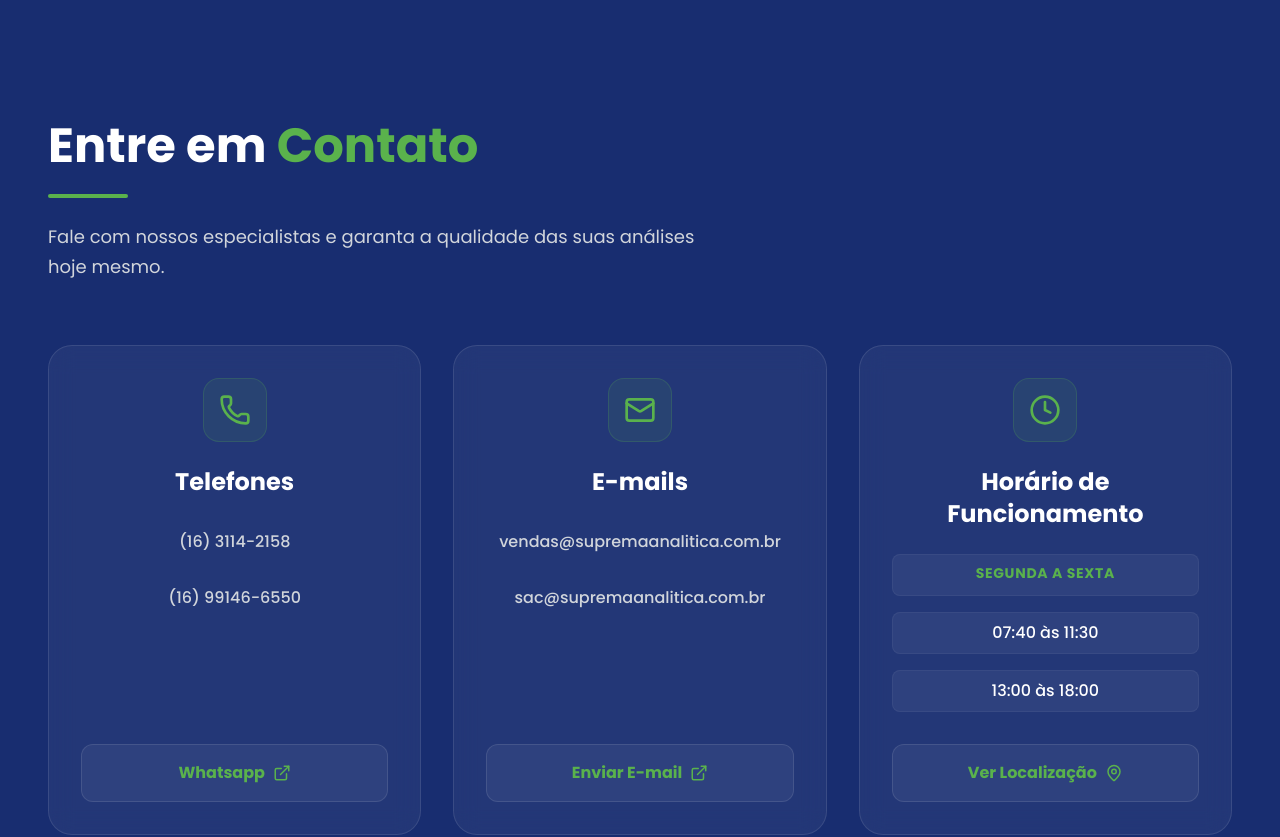
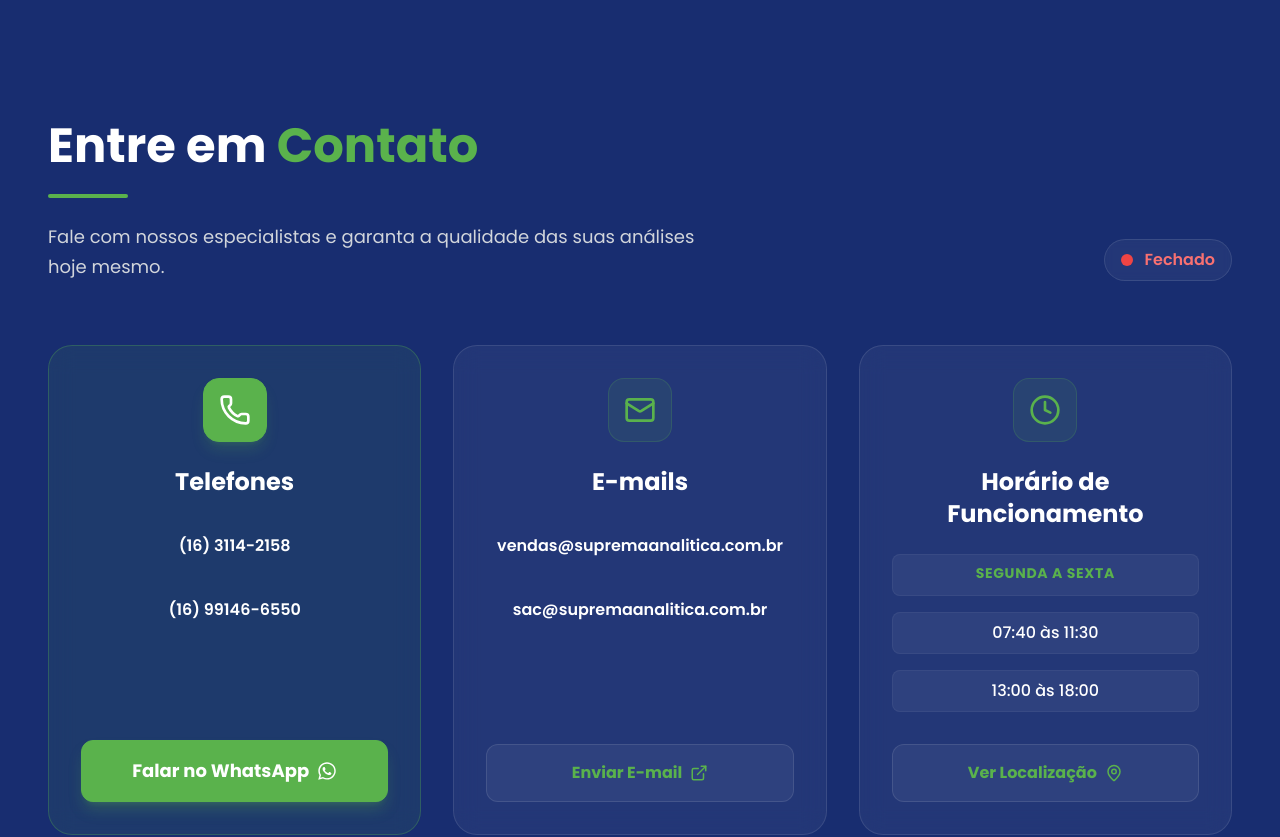
Before and after one commit to marcossbento/suprema-website-next, a Next.js app: page / in a window 1280 px wide. Shown: the part 4760-5597 px from the top of the page. Built offline with nearby package versions, Linux system fonts and the light colour scheme.

Commit message:
fix(contact): refactor contact section and update service CTA text

```diff
--- a/app/servicos/outros-servicos/page.tsx
+++ b/app/servicos/outros-servicos/page.tsx
@@ -213,7 +213,7 @@
                                         "bg-greenSup text-white hover:bg-greenSup-dark hover:scale-105"
                                     )}>
                                         <span className="relative z-10 flex flex-col md:flex-row items-center justify-center gap-2 text-center whitespace-normal">
-                                            Consultar Especialista sobre Projeto Personalizado
+                                            Consulte um Especialista
                                         </span>
                                         <div className="absolute inset-0 -translate-x-full group-hover:animate-[shimmer_1.5s_infinite] bg-gradient-to-r from-transparent via-white/25 to-transparent z-0" />
                                     </Button>
--- a/components/contact.tsx
+++ b/components/contact.tsx
@@ -1,15 +1,17 @@
 "use client";
 
-import React from 'react';
+import React, { useState, useEffect } from 'react';
 import { motion } from 'framer-motion';
-import { Phone, Mail, Clock, ExternalLink, MapPin } from 'lucide-react';
+import { Phone, Mail, Clock, ExternalLink, MapPin, Check, Copy } from 'lucide-react';
+import { FaWhatsapp } from 'react-icons/fa';
 import Link from 'next/link';
 
 // Interfaces para estruturação de dados
 interface ContactItem {
   text: string;
   prefix?: string;
-  href?: string;
+  href?: string; // Se tiver href, é um link (tel/mailto). Se não, é apenas texto.
+  copyValue?: string; // Valor exato para copiar
 }
 
 interface ContactCardData {
@@ -22,12 +24,44 @@
     href: string;
     icon: React.ElementType;
     openInNewTab?: boolean;
+    isPrimary?: boolean; // Novo campo para destaque
   };
 }
+
+// Função utilitária para verificar horário de funcionamento
+const checkBusinessHours = () => {
+  const now = new Date();
+  const day = now.getDay(); // 0 = Domingo, 1 = Segunda, ..., 6 = Sábado
+  const hour = now.getHours();
+  const minute = now.getMinutes();
+  const currentTime = hour * 60 + minute;
+
+  // Horário: Seg-Sex, 07:40 (460 min) às 18:00 (1080 min)
+  const openTime = 7 * 60 + 40;
+  const closeTime = 18 * 60;
+
+  const isWeekDay = day >= 1 && day <= 5;
+  const isOpen = isWeekDay && currentTime >= openTime && currentTime < closeTime;
+
+  return isOpen;
+};
 
 // Componente reutilizável para os cards
 const ContactCard = ({ data, index }: { data: ContactCardData, index: number }) => {
   const { icon: Icon, title, items, action } = data;
+  const [copiedIndex, setCopiedIndex] = useState<number | null>(null);
+
+  const handleCopy = (text: string, index: number, e: React.MouseEvent) => {
+    // Lógica para Desktop: Copiar e prevenir navegação se for link
+    // Vamos assumir desktop se a largura da janela for > 768px (md)
+    if (typeof window !== 'undefined' && window.innerWidth >= 768) {
+      e.preventDefault();
+      navigator.clipboard.writeText(text);
+      setCopiedIndex(index);
+      setTimeout(() => setCopiedIndex(null), 2000);
+    }
+    // Se for mobile, deixa o link funcionar (tel: ou mailto:)
+  };
 
   return (
     <motion.div
@@ -41,30 +75,52 @@
         duration: 0.6,
         delay: index * 0.1
       }}
-      className="group relative overflow-hidden bg-white/5 backdrop-blur-md border border-white/10 p-8 rounded-3xl hover:bg-white/10 transition-all duration-500 hover:-translate-y-2 hover:shadow-[0_0_40px_-10px_rgba(34,197,94,0.2)] h-full"
+      className={`group relative overflow-hidden backdrop-blur-md border p-8 rounded-3xl transition-all duration-500 hover:-translate-y-2 h-full flex flex-col
+        ${action.isPrimary
+          ? 'bg-greenSup/10 border-greenSup/30 hover:bg-greenSup/20 hover:shadow-[0_0_50px_-10px_rgba(34,197,94,0.3)]'
+          : 'bg-white/5 border-white/10 hover:bg-white/10 hover:shadow-[0_0_40px_-10px_rgba(34,197,94,0.1)]'
+        }`}
     >
-      <div className="absolute inset-0 bg-gradient-to-br from-greenSup/5 via-transparent to-transparent opacity-0 group-hover:opacity-100 transition-opacity duration-500" />
+      <div className={`absolute inset-0 bg-gradient-to-br opacity-0 group-hover:opacity-100 transition-opacity duration-500
+        ${action.isPrimary ? 'from-greenSup/20 via-transparent to-transparent' : 'from-greenSup/5 via-transparent to-transparent'}`}
+      />
 
       <div className="relative z-10 flex flex-col items-center text-center h-full">
-        <div className="w-16 h-16 bg-greenSup/10 rounded-2xl flex items-center justify-center mb-6 text-greenSup group-hover:scale-110 transition-transform duration-500 border border-greenSup/20">
+        <div className={`w-16 h-16 rounded-2xl flex items-center justify-center mb-6 transition-transform duration-500 border group-hover:scale-110
+          ${action.isPrimary
+            ? 'bg-greenSup text-white border-greenSup shadow-lg shadow-greenSup/20'
+            : 'bg-greenSup/10 text-greenSup border-greenSup/20'
+          }`}>
           <Icon size={32} />
         </div>
 
         <h3 className="text-2xl font-bold text-white mb-6">{title}</h3>
 
-        <div className="space-y-4 text-gray-300 flex-grow font-medium w-full">
-          {items.map((item, index) => (
+        <div className="space-y-4 text-gray-100 flex-grow font-medium w-full">
+          {items.map((item, idx) => (
             item.href ? (
               <Link
-                key={index}
+                key={idx}
                 href={item.href}
-                target="_blank"
-                className="flex items-center justify-center gap-2 hover:text-greenSup transition-colors p-2 rounded-lg hover:bg-white/5 w-full"
+                onClick={(e) => handleCopy(item.copyValue || item.text, idx, e)}
+                className="group/link flex items-center justify-center gap-2 hover:text-greenSup transition-colors p-3 rounded-lg hover:bg-white/5 w-full relative cursor-pointer"
+                title="Clique para copiar (Desktop) ou ligar/enviar (Mobile)"
               >
-                {item.prefix && <span className="font-medium text-gray-400">{item.prefix}:</span>} {item.text}
+                {item.prefix && <span className="font-medium text-gray-400">{item.prefix}:</span>}
+                <span className="text-white font-semibold">{item.text}</span>
+
+                {/* Feedback Visual de Cópia */}
+                <span className="absolute right-2 text-greenSup opacity-0 group-hover/link:opacity-100 transition-opacity">
+                  {copiedIndex === idx ? <Check size={16} /> : <Copy size={16} />}
+                </span>
+                {copiedIndex === idx && (
+                  <span className="absolute -top-8 bg-greenSup text-white text-xs py-1 px-2 rounded shadow-lg animate-fade-in-up">
+                    Copiado!
+                  </span>
+                )}
               </Link>
             ) : (
-              <div key={index} className="flex flex-col items-center justify-center gap-1 p-2 rounded-lg bg-white/5 w-full border border-white/5">
+              <div key={idx} className="flex flex-col items-center justify-center gap-1 p-2 rounded-lg bg-white/5 w-full border border-white/5">
                 {item.prefix && <span className="text-sm text-greenSup font-bold uppercase tracking-wider">{item.prefix}</span>}
                 <span className="text-white">{item.text}</span>
               </div>
@@ -75,10 +131,14 @@
         <Link
           href={action.href}
           target={action.openInNewTab ? "_blank" : undefined}
-          className="mt-8 w-full py-4 px-6 bg-white/5 hover:bg-greenSup text-greenSup hover:text-white rounded-xl font-bold transition-all duration-300 flex items-center justify-center gap-2 group/btn border border-white/10 hover:border-greenSup"
+          className={`mt-8 w-full py-4 px-6 rounded-xl font-bold transition-all duration-300 flex items-center justify-center gap-2 group/btn border
+            ${action.isPrimary
+              ? 'bg-greenSup text-white hover:bg-green-600 border-greenSup hover:border-green-600 shadow-lg shadow-greenSup/25 hover:shadow-greenSup/40 text-lg'
+              : 'bg-white/5 hover:bg-greenSup text-greenSup hover:text-white border-white/10 hover:border-greenSup'
+            }`}
         >
           {action.text}
-          <action.icon size={18} className="group-hover/btn:translate-x-1 transition-transform" />
+          <action.icon size={action.isPrimary ? 20 : 18} className="group-hover/btn:translate-x-1 transition-transform" />
         </Link>
       </div>
     </motion.div>
@@ -86,23 +146,22 @@
 };
 
 export default function ContactSection() {
+  const [isOpen, setIsOpen] = useState(false);
+
+  useEffect(() => {
+    setIsOpen(checkBusinessHours());
+    // Atualizar a cada minuto para garantir precisão
+    const interval = setInterval(() => {
+      setIsOpen(checkBusinessHours());
+    }, 60000);
+    return () => clearInterval(interval);
+  }, []);
 
   const titleVariants = {
-    hidden: {
-      y: 50,
-      opacity: 0,
-      filter: "blur(4px)"
-    },
+    hidden: { y: 50, opacity: 0, filter: "blur(4px)" },
     visible: {
-      y: 0,
-      opacity: 1,
-      filter: "blur(0px)",
-      transition: {
-        type: "spring",
-        stiffness: 70,
-        damping: 20,
-        duration: 0.7
-      }
+      y: 0, opacity: 1, filter: "blur(0px)",
+      transition: { type: "spring", stiffness: 70, damping: 20, duration: 0.7 }
     }
   };
 
@@ -113,14 +172,15 @@
       icon: Phone,
       title: "Telefones",
       items: [
-        { text: "(16) 3114-2158", href: "tel:(16)3114-2158" },
-        { text: "(16) 99146-6550", href: "tel:(16)99146-6550" }
+        { text: "(16) 3114-2158", href: "tel:1631142158", copyValue: "(16) 3114-2158" },
+        { text: "(16) 99146-6550", href: "tel:16991466550", copyValue: "(16) 99146-6550" }
       ],
       action: {
-        text: "Whatsapp",
+        text: "Falar no WhatsApp",
         href: "https://api.whatsapp.com/send?phone=5516991466550&text=Ol%C3%A1.%20Estava%20navegando%20pelo%20site%20da%20Suprema%20Anal%C3%ADtica%20e%20gostaria%20de%20atendimento.",
-        icon: ExternalLink,
-        openInNewTab: true
+        icon: FaWhatsapp,
+        openInNewTab: true,
+        isPrimary: true // Destaque total
       }
     },
     {
@@ -128,8 +188,8 @@
       icon: Mail,
       title: "E-mails",
       items: [
-        { text: "vendas@supremaanalitica.com.br", href: "mailto:vendas@supremaanalitica.com.br" },
-        { text: "sac@supremaanalitica.com.br", href: "mailto:sac@supremaanalitica.com.br" }
+        { text: "vendas@supremaanalitica.com.br", href: "mailto:vendas@supremaanalitica.com.br", copyValue: "vendas@supremaanalitica.com.br" },
+        { text: "sac@supremaanalitica.com.br", href: "mailto:sac@supremaanalitica.com.br", copyValue: "sac@supremaanalitica.com.br" }
       ],
       action: {
         text: "Enviar E-mail",
@@ -168,6 +228,8 @@
           transition={{ duration: 0.8 }}
           className="mb-16"
         >
+          <div className="flex flex-col md:flex-row md:items-end justify-between gap-6">
+            <div>
               <motion.h2 variants={titleVariants} className="text-4xl md:text-5xl font-bold text-white mb-6">
                 Entre em <span className="text-greenSup">Contato</span>
               </motion.h2>
@@ -180,6 +242,16 @@
               <motion.p variants={titleVariants} className="text-gray-300 max-w-2xl text-lg leading-relaxed">
                 Fale com nossos especialistas e garanta a qualidade das suas análises hoje mesmo.
               </motion.p>
+            </div>
+
+            {/* Business Hours Badge */}
+            <div className="flex items-center gap-3 bg-white/5 border border-white/10 px-4 py-2 rounded-full backdrop-blur-sm">
+              <div className={`w-3 h-3 rounded-full ${isOpen ? 'bg-green-500 animate-pulse' : 'bg-red-500'}`} />
+              <span className={`font-semibold ${isOpen ? 'text-green-400' : 'text-red-400'}`}>
+                {isOpen ? 'Aberto Agora' : 'Fechado'}
+              </span>
+            </div>
+          </div>
         </motion.div>
 
         <div className="grid grid-cols-1 lg:grid-cols-3 gap-8">
```
Lines whose indentation alone changed are shown as unchanged.
